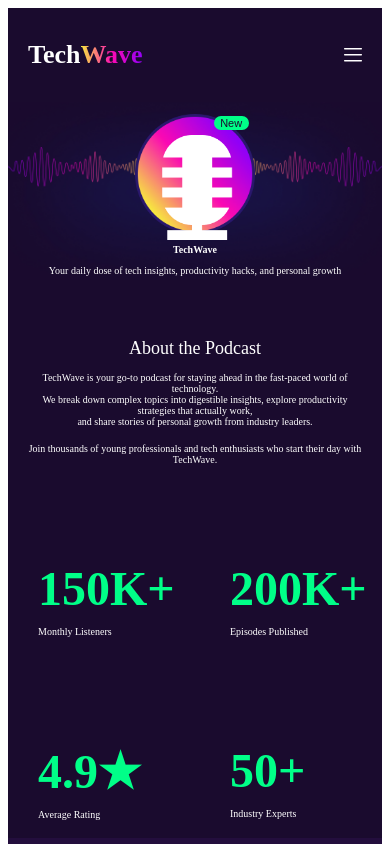
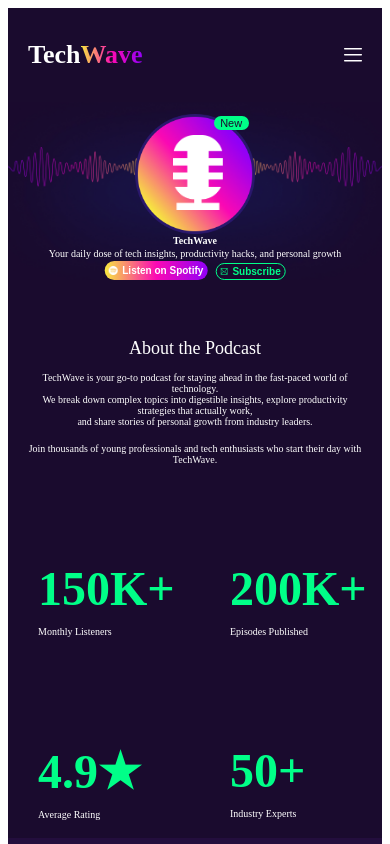
Before and after one commit to Nishitasarker/My-responsive-assignment, a plain HTML site: page index.html in a window 390 px wide. Shown: the top 844 px of the page. Drawn offline with Linux system fonts and the light colour scheme.

Commit message:
my final commit here

```diff
--- a/index.html
+++ b/index.html
@@ -28,7 +28,7 @@
             </ul>
         </nav>
 
-       <button class="Subscribe-btn" >Subscribe <img src="./assets/ArrowRight.png" alt=""></button>
+       <button class="Subscribe" >Subscribe <img src="./assets/ArrowRight.png" alt=""></button>
     </header>
 
 
@@ -51,7 +51,7 @@
 
             <p class="font">TechWave</p>
 
-<p class="similar">Your daily dose of tech insights, productivity hacks, and personal growth</p>
+<p class="similar" id="hero-p">Your daily dose of tech insights, productivity hacks, and personal growth</p>
 
 <div class="container">
 
--- a/style/style.css
+++ b/style/style.css
@@ -62,7 +62,7 @@
 
 }
 
-.Subscribe-btn{
+.Subscribe{
     display: flex;
     justify-content: center;
     gap: 5px;
@@ -161,6 +161,7 @@ font-weight: 400;
     display: flex;
     gap: 10px;
 }
+
 .spotify-btn{
     display: flex;
     justify-content: center;
@@ -543,7 +544,7 @@ height: 60px;
     padding: 16px 20px;
 }
 .list,
-.Subscribe-btn{
+.Subscribe{
     display: none;
 }
 .phone{
@@ -558,7 +559,7 @@ height: 60px;
     padding-bottom: ;
 } */
     .microphone{
-        width: 70px;
+        width: 50px;
         top: 17%;
     }
     .btn{
@@ -570,7 +571,7 @@ height: 60px;
     }
 
     .text-box{
-        top: 60%;
+         top: 55%;
         width: 90%;
        box-sizing: border-box;
         text-align: center;
@@ -584,6 +585,11 @@ height: 60px;
        font-size: 10px;
        margin: 8px 0;
     }
+
+    #hero-p{
+       margin-top: 0;
+       margin-bottom: 0;
+    }
     .container{
        display:flex;
         gap: 8px;
@@ -593,14 +599,15 @@ height: 60px;
 
     }
 .container button{
-        font-size: 6px;
-        padding: 1px 3px;
+        font-size: 10px;
+        padding: 2px 4px;
         border-radius: 999px;
     }
 
     .spotify-btn{
          display: flex;
         margin-top: 2px;
+        font-size: 5px;
     }
 
     .spotify-btn img{
@@ -612,10 +619,12 @@ height: 60px;
     .green-btn{
         display: flex;
         margin-top: 4px;
-        padding: 2px 4px;
+        padding: 2px 3px;
+        align-items: center;
     }
 
     .green-btn img{
+
         width: 7px;
         height: 7px;
 
```
